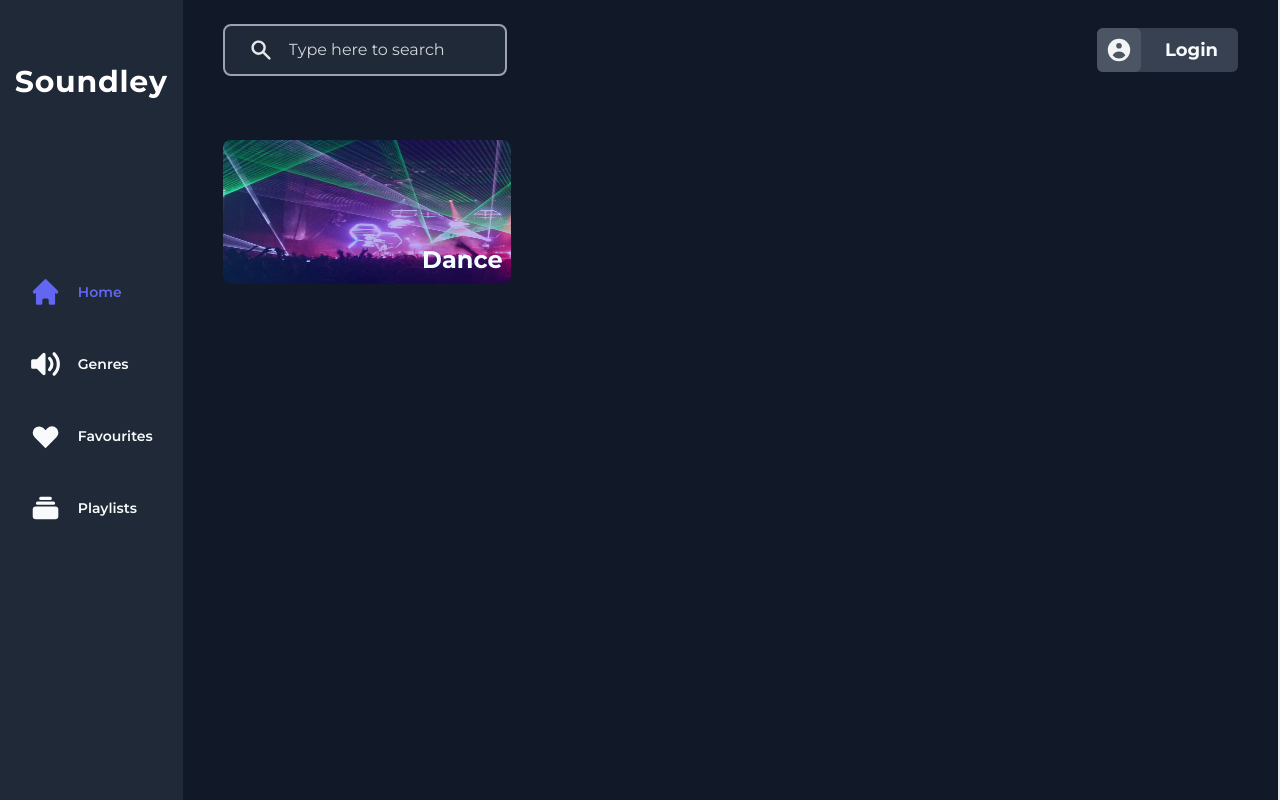
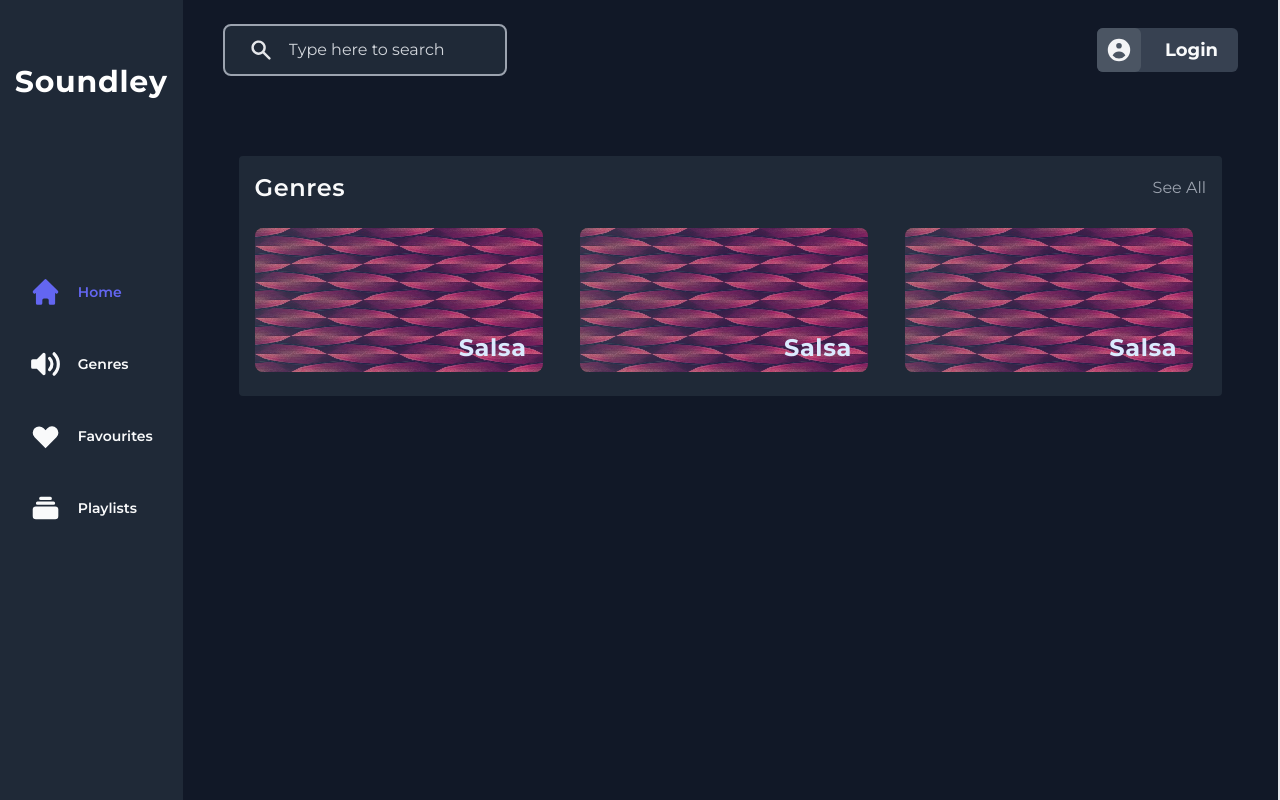
Before and after one commit to Amirmohammad-Bashiri/soundley, a Next.js app: page / in a window 1280 px wide. Built offline with nearby package versions, Linux system fonts and the light colour scheme.

Commit message:
Implemented swiper for genres slider

```diff
--- /dev/null
+++ b/components/home-page/genres/genreItem.js
@@ -0,0 +1,29 @@
+import Image from "next/image";
+import Link from "next/link";
+
+import danceImage from "../../../public/salsa.jpg";
+
+function GenreItem() {
+  return (
+    <div className="relative w-full h-20 cursor-pointer select-none group filter contrast-126 md:h-28 lg:h-36 lg:w-72">
+      <Link href="/genres">
+        <a>
+          <Image
+            src={danceImage}
+            alt="dance"
+            className="rounded-lg group-focus:border-2 group-focus:border-white"
+            layout="fill"
+          />
+
+          <div className="absolute w-full h-full rounded-lg opacity-30 bg-gradient-to-r from-blue-400 via-indigo-500 to-purple-500"></div>
+
+          <p className="absolute text-xl font-bold tracking-wide text-blue-100 md:text-2xl right-2 bottom-1 md:right-4 md:bottom-2">
+            Salsa
+          </p>
+        </a>
+      </Link>
+    </div>
+  );
+}
+
+export default GenreItem;
--- a/components/home-page/genres/genresList.js
+++ b/components/home-page/genres/genresList.js
@@ -1,24 +1,76 @@
-import Image from "next/image";
+import Link from "next/link";
+import { Swiper, SwiperSlide } from "swiper/react";
+import SwiperCore, { FreeMode } from "swiper";
 
-import danceImage from "../../../public/dance.jpg";
+import GenreItem from "./genreItem";
+
+import "swiper/css";
+import "swiper/css/free-mode";
+
+SwiperCore.use([FreeMode]);
 
 function GenresList() {
   return (
-    <section className="px-10 pt-10">
-      <div className="relative filter contrast-125 h-36 w-72">
-        <Image
-          src={danceImage}
-          alt="dance"
-          className="rounded-lg"
-          layout="fill"
-        />
+    <section className="px-4 pt-4 pb-6 mx-6 mt-10 bg-gray-800 rounded md:mt-14 md:mx-10 lg:mx-14">
+      <div className="flex items-center justify-between mb-6">
+        <h2 className="text-xl font-semibold tracking-wide md:text-2xl text-gray-50">
+          Genres
+        </h2>
+        <Link href="/genres">
+          <a className="text-sm text-gray-400 md:text-base">See All</a>
+        </Link>
+      </div>
 
-        <div className="absolute w-full h-full rounded-lg opacity-30 bg-gradient-to-r from-blue-400 via-indigo-500 to-purple-500"></div>
+      <Swiper
+        slidesPerView={2}
+        spaceBetween={20}
+        freeMode={true}
+        breakpoints={{
+          768: { slidesPerView: 3, spaceBetween: 25 },
+        }}>
+        <SwiperSlide>
+          <GenreItem />
+        </SwiperSlide>
+        <SwiperSlide>
+          <GenreItem />
+        </SwiperSlide>
+        <SwiperSlide>
+          <GenreItem />
+        </SwiperSlide>
+        <SwiperSlide>
+          <GenreItem />
+        </SwiperSlide>
+        <SwiperSlide>
+          <GenreItem />
+        </SwiperSlide>
+        <SwiperSlide>
+          <GenreItem />
+        </SwiperSlide>
+        <SwiperSlide>
+          <GenreItem />
+        </SwiperSlide>
+        <SwiperSlide>
+          <GenreItem />
+        </SwiperSlide>
+        <SwiperSlide>
+          <GenreItem />
+        </SwiperSlide>
+        <SwiperSlide>
+          <GenreItem />
+        </SwiperSlide>
+      </Swiper>
 
-        <p className="absolute text-2xl font-bold text-blue-100 right-2 bottom-2">
-          Dance
-        </p>
-      </div>
+      {/* <div className="flex items-center pb-5 overflow-x-scroll gap-x-8">
+        <GenreItem />
+        <GenreItem />
+        <GenreItem />
+        <GenreItem />
+        <GenreItem />
+        <GenreItem />
+        <GenreItem />
+        <GenreItem />
+        <GenreItem />
+      </div> */}
     </section>
   );
 }
--- a/package.json
+++ b/package.json
@@ -12,7 +12,8 @@
     "clsx": "^1.1.1",
     "next": "12.0.4",
     "react": "17.0.2",
-    "react-dom": "17.0.2"
+    "react-dom": "17.0.2",
+    "swiper": "^7.3.0"
   },
   "devDependencies": {
     "autoprefixer": "^10.4.0",
--- a/styles/globals.css
+++ b/styles/globals.css
@@ -20,3 +20,13 @@
 * {
   box-sizing: border-box;
 }
+
+.swiper {
+  width: 100%;
+  height: 100%;
+}
+
+.swiper-slide {
+  display: flex;
+  align-items: center;
+}
```
Also changed, not shown: public/salsa.jpg (added), 1 other file (tests, documents, lock files or other folders).
